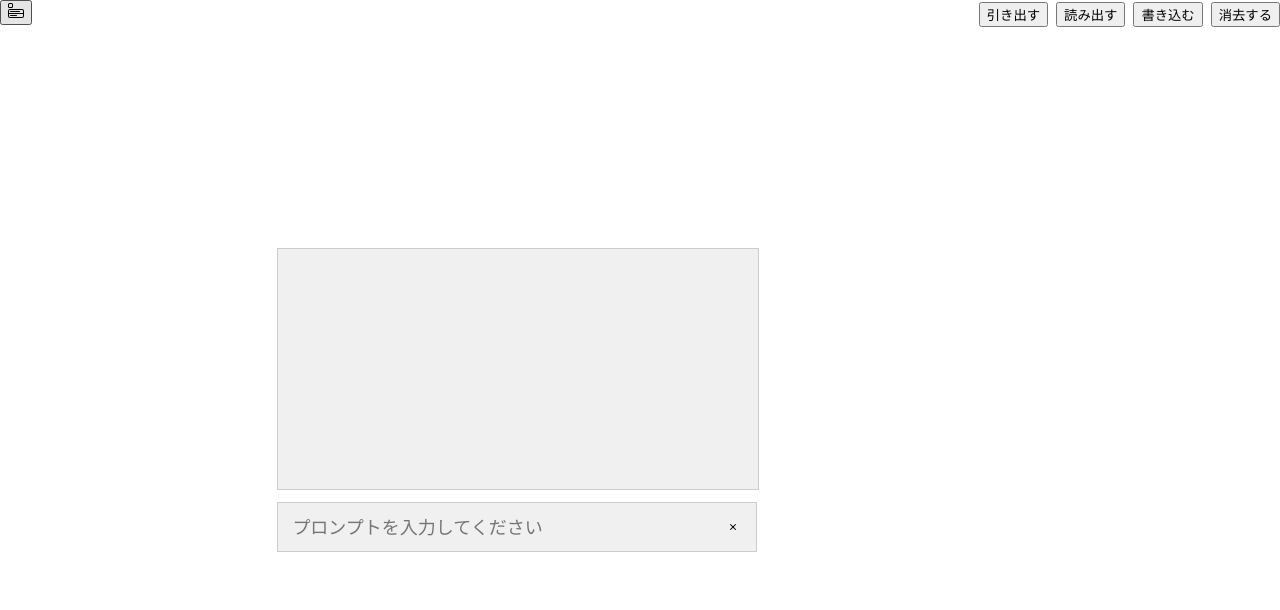
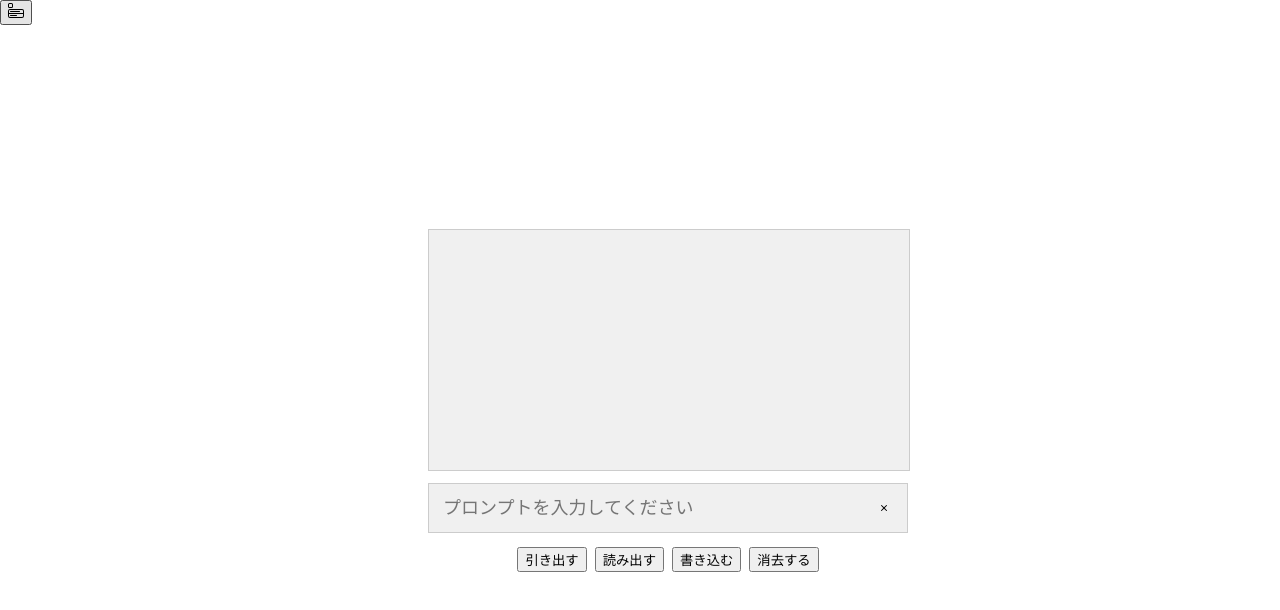
Before and after one commit to tkt0605/mirocore, a Vue app in the folder frontend/: page / in a window 1280 px wide. Shown: the top 610 px of the page. Built offline with nearby package versions, Linux system fonts and the light colour scheme; no server answers.

Commit message:
Index.vueによるモード切り替えベルトの表示する位置を再度、整理した。

```diff
--- a/frontend/src/App.vue
+++ b/frontend/src/App.vue
@@ -52,12 +52,12 @@ const toggleSidebar = () => {
         <Expressive />
         <!-- プロンプトバー設置　・・各自モードを選べるようにする。 -->
         <PromptBar />
+        <!-- 全ての画面を表示するためのルーター -->
+        <section class="screen-section">
+          <router-view />
+        </section>
       </section>
     </main>
-    <!-- 全ての画面を表示するためのルーター -->
-    <section class="screen-section">
-      <router-view />
-    </section>
   </div>
 </template>
 
```
